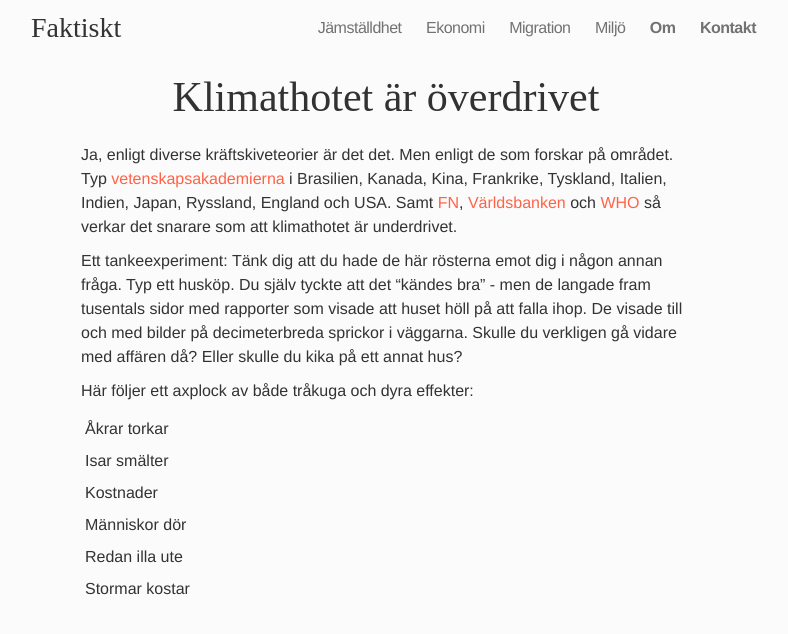
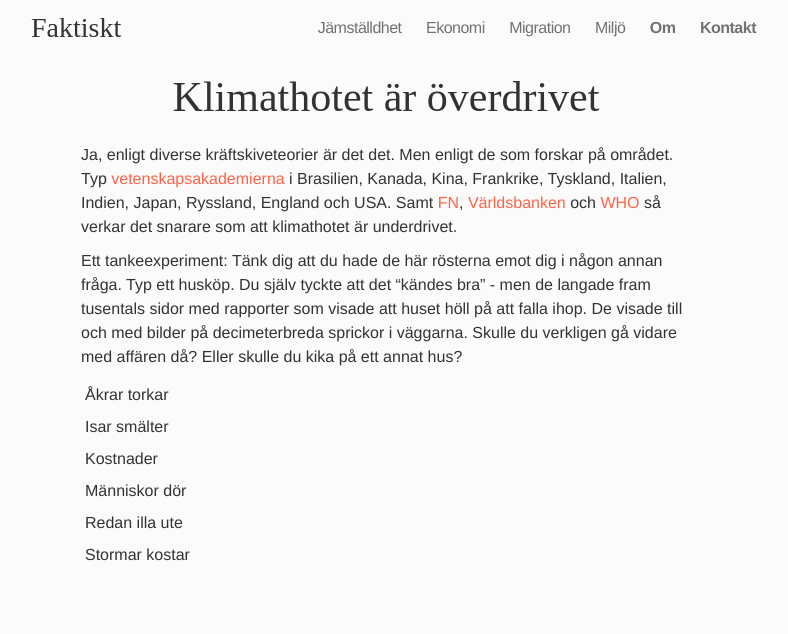
Before and after one commit to frigolitvarulv/faktiskt.github.io, a Jekyll site: the page built from miljo/klimathotet-ar-overdrivet.md, in a window 1280 px wide. Shown: the top 634 px of the page, without its empty margins (254-1042 px from the left). Built offline with Jekyll 4.4.1, drawn with Linux system fonts in a browser that asks for light colours; nearby versions of some CDN libraries; Markdown is read by kramdown in place of the engine named in the settings.

Commit message:
Updated klimathotet-ar-overdrivet.md

```diff
--- a/miljo/klimathotet-ar-overdrivet.md
+++ b/miljo/klimathotet-ar-overdrivet.md
@@ -10,5 +10,3 @@ title: Klimathotet är överdrivet
 Ja, enligt diverse kräftskiveteorier är det det. Men enligt de som forskar på området. Typ [vetenskapsakademierna](http://www.un.org/climatechange/the-science/) i Brasilien, Kanada, Kina, Frankrike, Tyskland, Italien, Indien, Japan, Ryssland, England och USA. Samt [FN](http://www.un.org/climatechange/the-science/), [Världsbanken](http://www.worldbank.org/en/topic/climatechange/overview) och [WHO](http://www.who.int/mediacentre/factsheets/fs266/en/) så verkar det snarare som att klimathotet är underdrivet.
 
 Ett tankeexperiment: Tänk dig att du hade de här rösterna emot dig i någon annan fråga. Typ ett husköp. Du själv tyckte att det "kändes bra" - men de langade fram tusentals sidor med rapporter som visade att huset höll på att falla ihop. De visade till och med bilder på decimeterbreda sprickor i väggarna. Skulle du verkligen gå vidare med affären då? Eller skulle du kika på ett annat hus?
-
-Här följer ett axplock av både tråkuga och dyra effekter:
```
